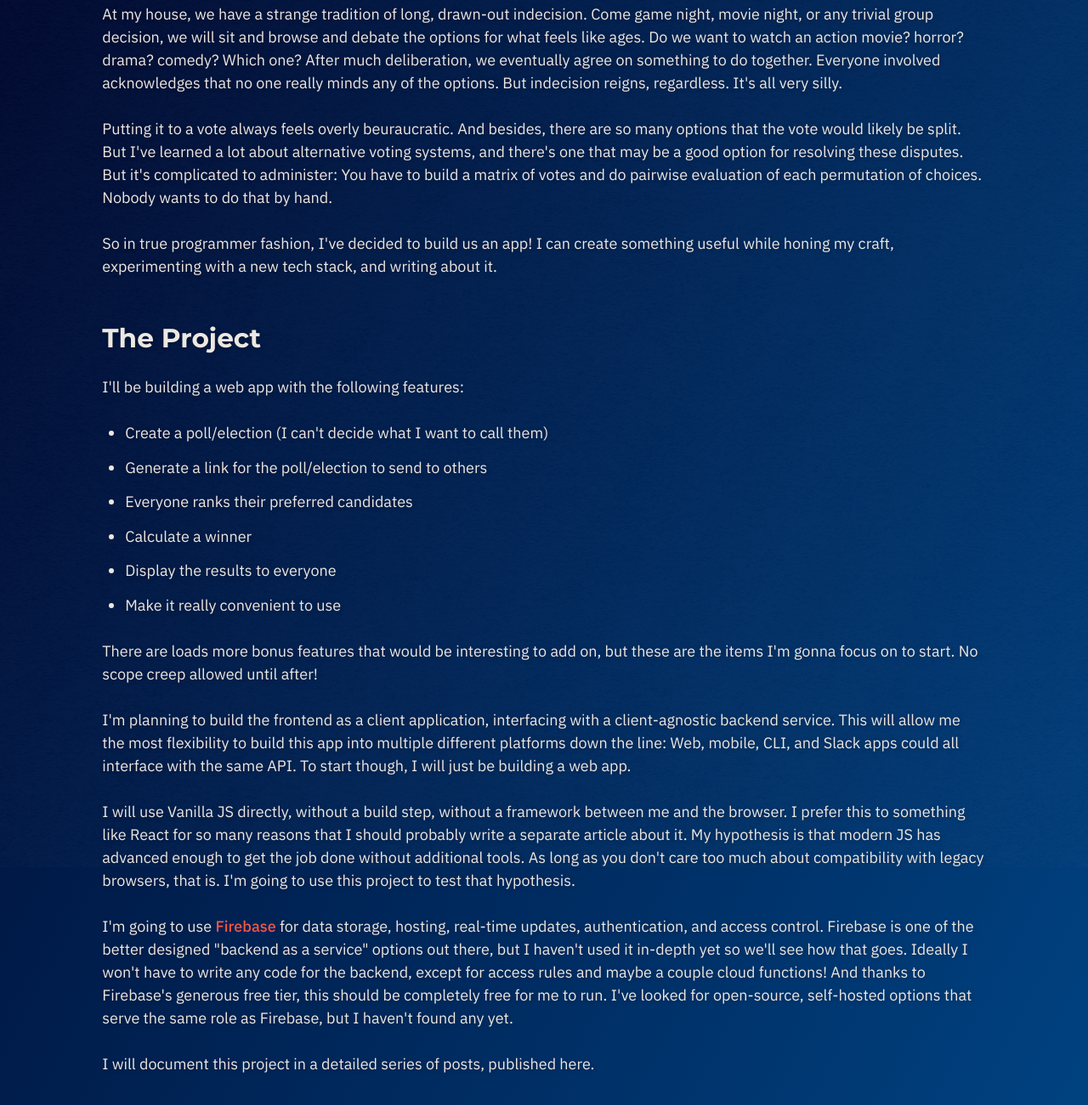
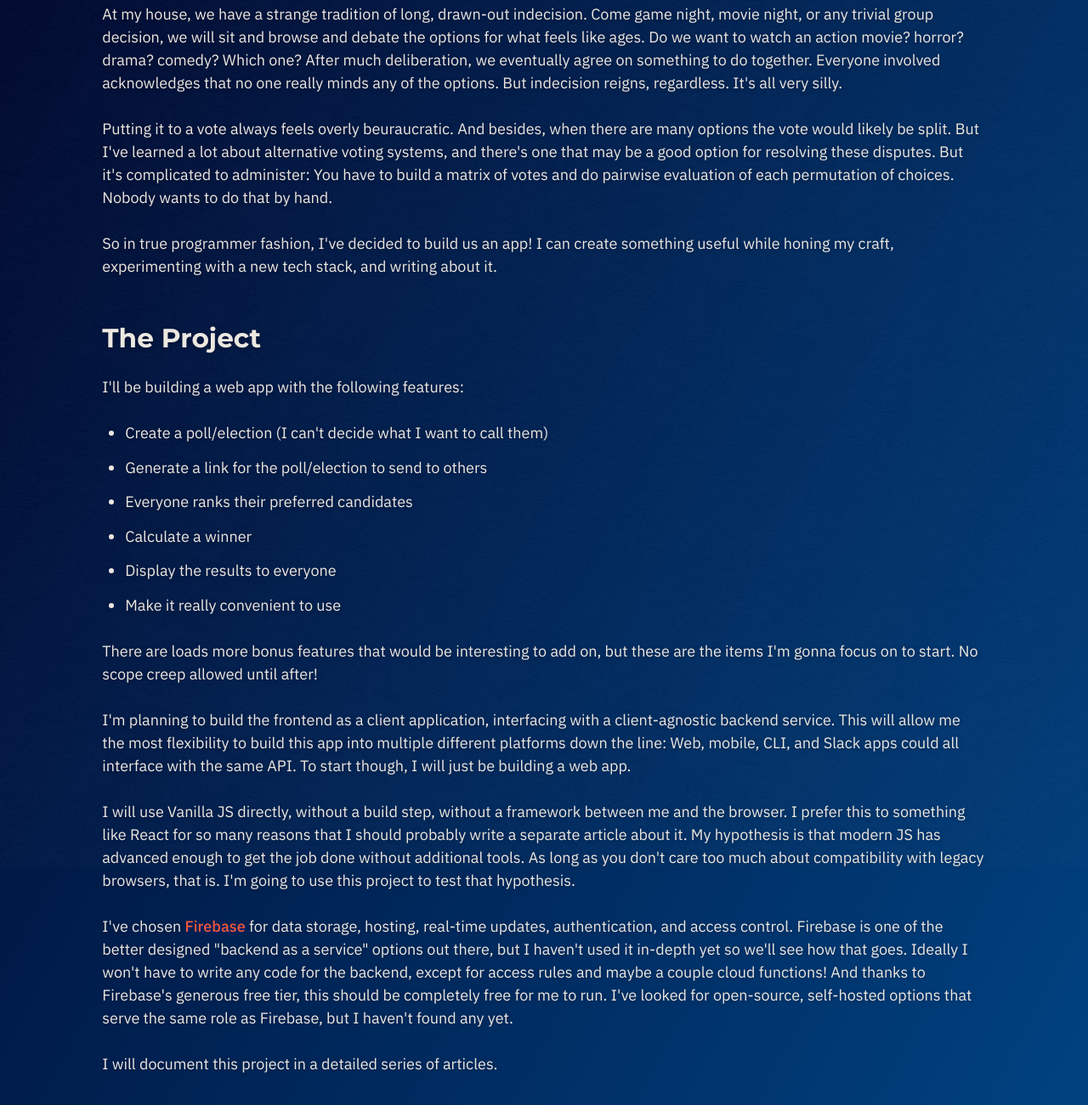
Before and after one commit to suddjian/bloggjian, a Gatsby site: page /vote-app-0/ in a window 1280 px wide. Shown: the part 339-1640 px from the top of the page at 85% size. Built offline with nearby package versions, Linux system fonts and the light colour scheme; Gatsby itself is replaced by a stand-in of ours; some packages are replaced by stand-ins of ours.

Commit message:
text tweakage

```diff
--- a/content/blog/vote-app-0/index.md
+++ b/content/blog/vote-app-0/index.md
@@ -16,7 +16,7 @@ Everyone involved acknowledges that no one really minds any of the options.
 But indecision reigns, regardless. It's all very silly.
 
 Putting it to a vote always feels overly beuraucratic.
-And besides, there are so many options that the vote would likely be split.
+And besides, when there are many options the vote would likely be split.
 But I've learned a lot about alternative voting systems, and there's one that may be
 a good option for resolving these disputes. But it's complicated to administer:
 You have to build a matrix of votes and do pairwise evaluation of each permutation of choices.
@@ -50,14 +50,14 @@ My hypothesis is that modern JS has advanced enough to get the job done without
 As long as you don't care too much about compatibility with legacy browsers, that is.
 I'm going to use this project to test that hypothesis.
 
-I'm going to use [Firebase](https://firebase.google.com/) for data storage, hosting, real-time updates, authentication, and access control.
+I've chosen [Firebase](https://firebase.google.com/) for data storage, hosting, real-time updates, authentication, and access control.
 Firebase is one of the better designed "backend as a service" options out there,
 but I haven't used it in-depth yet so we'll see how that goes.
 Ideally I won't have to write any code for the backend, except for access rules and maybe a couple cloud functions!
 And thanks to Firebase's generous free tier, this should be completely free for me to run.
 I've looked for open-source, self-hosted options that serve the same role as Firebase, but I haven't found any yet.
 
-I will document this project in a detailed series of posts, published here.
+I will document this project in a detailed series of articles.
 
 ## Voting Methodologies
 
@@ -90,4 +90,4 @@ This method is quite egalitarian and will work very well for my app.
 I have selected the [Ranked Pairs](https://en.wikipedia.org/wiki/Ranked_pairs) Condorcet Method,
 for various desirable properties including polynomial runtime complexity.
 
-More on that in the next post, where we'll be implementing the vote counting algorithm. Let's gooooo!
+More on that in the next post, where I'll implement the vote counting algorithm and publish it to npm. Let's gooooo!
```
